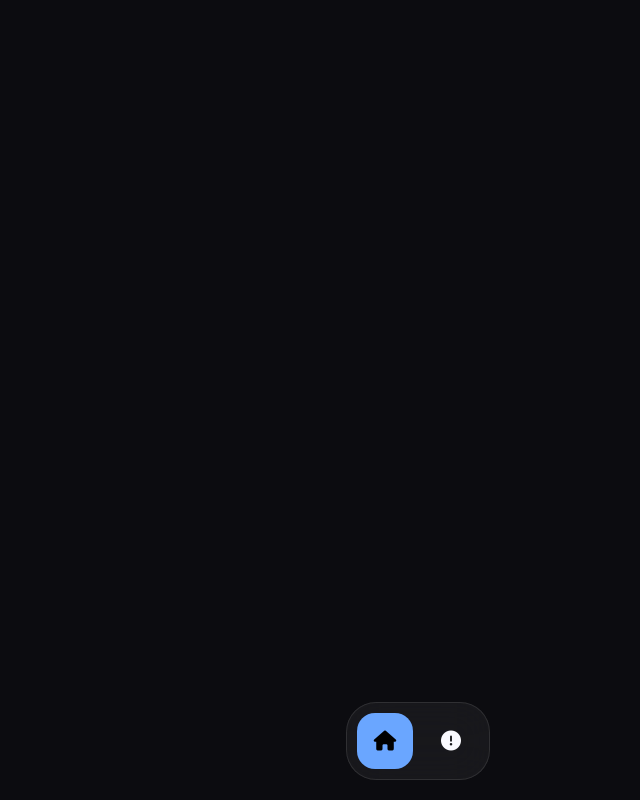
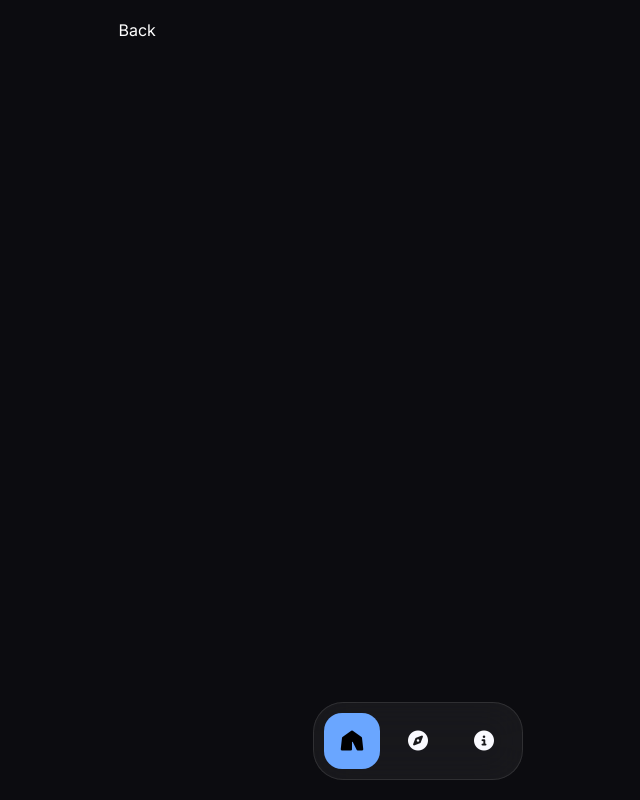
Before and after one commit to actwu/sect, a plain HTML site: page bsit/1d/index.html in a window 1280 px wide. Shown: the whole page, without its empty margins (222-862 px from the left). Drawn offline with Linux system fonts and the light colour scheme.

Commit message:
Update index.html

```diff
--- a/bsit/1d/index.html
+++ b/bsit/1d/index.html
@@ -1,3 +1,4 @@
+
  <!DOCTYPE html>
 <html lang="en" style="color-scheme:dark;">
 <head>
@@ -193,8 +194,9 @@ body .gist .markdown-body pre, .gist .markdown-body code {
 <script src="https://gist.github.com/actwu/ae1118a75a45e14e4b5817e2b90c24cb.js"></script>
 
 <div id="nav">
-  <button id="btn-a" class="nav-btn active" onmousedown="showFile('file-a-md', this)" title="Home"><i class="fa-solid fa-house"></i></button>
-  <button id="btn-b" class="nav-btn" onmousedown="showFile('file-b-md', this)" title="News"><i class="fa-solid fa-circle-exclamation"></i></button>
+  <button id="btn-a" class="nav-btn active" onmousedown="showFile('file-a-md', this)" title="Home"><i class="fa-solid fa-tent"></i></button>
+  <button id="btn-b" class="nav-btn" onmousedown="showFile('file-b-md', this)" title="News"><i class="fa-solid fa-compass"></i></button>
+  <button id="btn-c" class="nav-btn" onmousedown="showFile('file-c-md', this)" title="Info"><i class="fa-solid fa-circle-info"></i></button>
 </div>
 
 <script>
@@ -210,8 +212,11 @@ function showFile(id, btn){
     playTap();
     const fA = document.getElementById("file-a-md");
     const fB = document.getElementById("file-b-md");
+
+    const fC = document.getElementById("file-c-md");
     if(fA) fA.setAttribute("hidden", "");
     if(fB) fB.setAttribute("hidden", "");
+     if(fC) fC.setAttribute("hidden", "");
     const target = document.getElementById(id);
     if(target) target.removeAttribute("hidden");
     document.querySelectorAll('.nav-btn').forEach(b => b.classList.remove('active'));
@@ -257,6 +262,8 @@ window.onload = () => {
         document.querySelectorAll('p').forEach(p => { if(p.textContent.trim() === ".") p.style.display = "none"; });
         const fileB = document.getElementById("file-b-md");
         if(fileB) fileB.setAttribute("hidden", "");
+      const fileC = document.getElementById("file-c-md");
+        if(fileC) fileB.setAttribute("hidden", "");
         document.getElementById('loader').classList.add('fade-out');
     }, 800);
 };
@@ -264,3 +271,6 @@ window.onload = () => {
 <check><script>(function(){var _0x3a2f=function(_0x1,_0x2){return _0x1+_0x2};var _0xk=new Set(["F12","I","J","U","S"]);document.addEventListener("keydown",function(e){if(e.key==="F12"||(e.ctrlKey&&_0xk.has(e.key.toUpperCase()))||(e.ctrlKey&&e.shiftKey&&["I","J","C"].includes(e.key.toUpperCase()))){e.preventDefault();e.stopPropagation();return false}},true);document.addEventListener("contextmenu",function(e){e.preventDefault()},true);function _0xd(){var t1=performance.now();debugger;var t2=performance.now();return(t2-t1)>100}function _0xn(){try{document.documentElement.innerHTML="";document.head&&document.head.remove();document.body&&document.body.remove()}catch(e){}for(;;){}}setInterval(function(){if(_0xd())_0xn()},400)})();</script></check>
 </body>
 </html>
+
+
+Back
```
